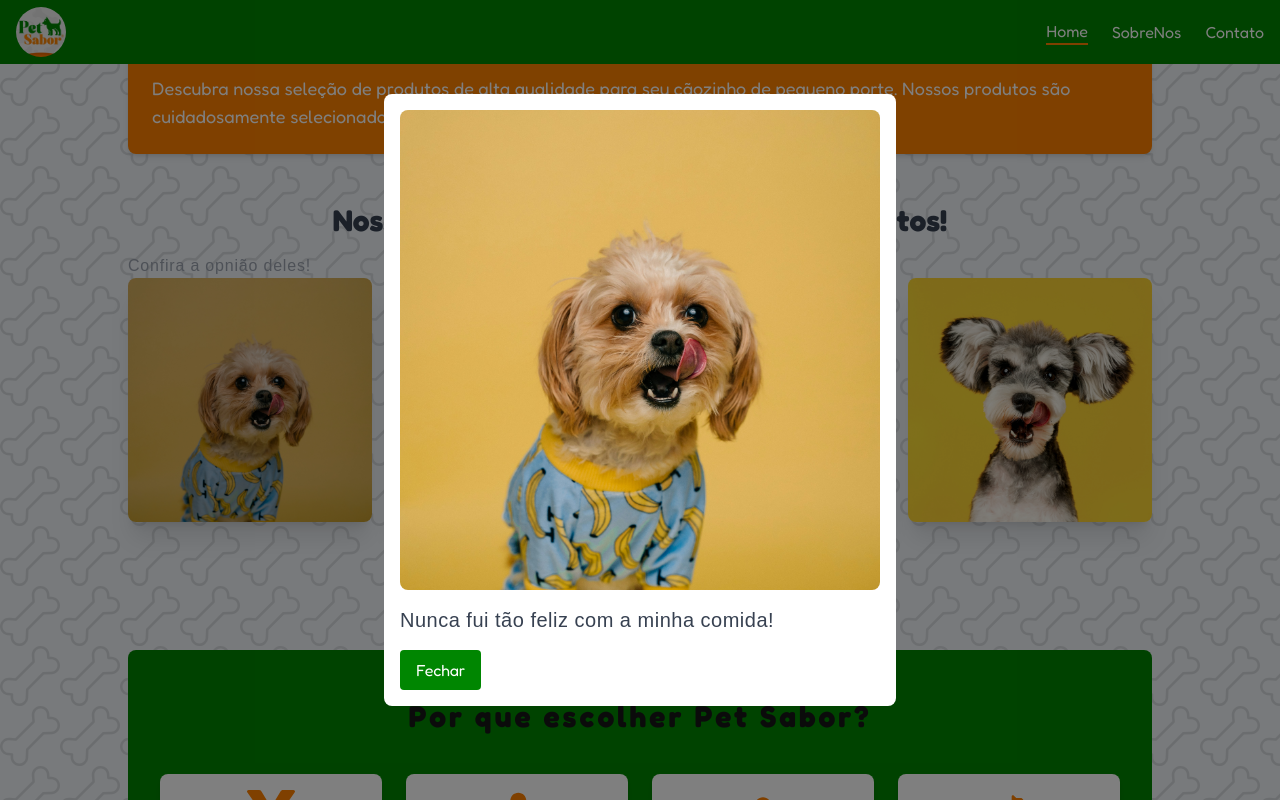
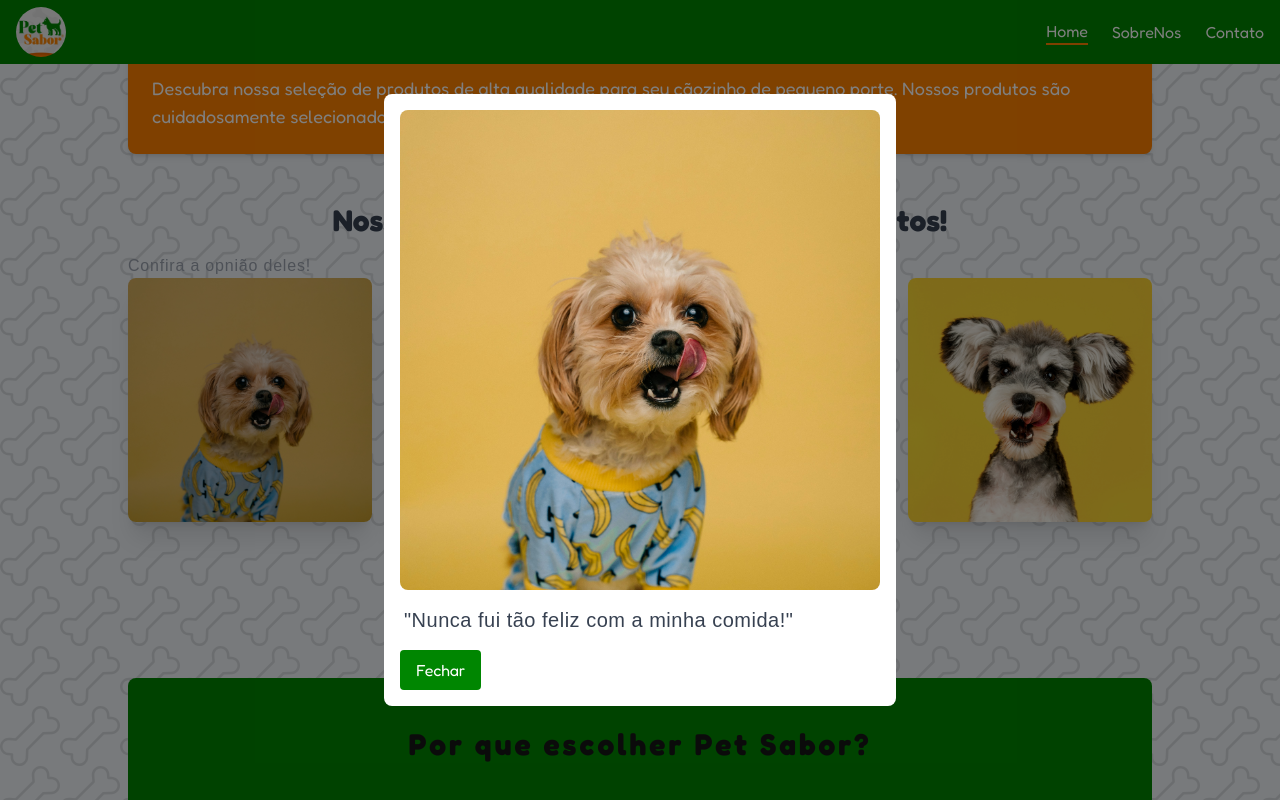
Before and after one commit to gabrielmunck/PetSabor, a Next.js app: page / in a window 1280 px wide. Both pictures are taken after a click on the element 250 px from the left and 934 px from the top of the page. Shown: the part 534-1334 px from the top of the page. Built offline with nearby package versions, Linux system fonts and the light colour scheme.

Commit message:
Pequenas melhorias visuais

```diff
--- a/src/components/DogsSection.tsx
+++ b/src/components/DogsSection.tsx
@@ -32,7 +32,7 @@ const DogsSection: React.FC = () => {
 
     // stopPropagation para evitar que o evento de clique no modal também feche o modal
     return (
-        <div className="container mx-auto mb-6 py-8">
+        <div id="SobreNos" className="container mx-auto mb-6 py-8">
             <h2 className="text-3xl text-center font-sans font-bold text-gray-700 mb-4">Nossos clientes estão mais do que satisfeitos!</h2>
             <p className="text-gray-400 tracking-wider">Confira a opnião deles!</p>
             <div className="grid grid-cols-2 md:grid-cols-4 gap-4">
@@ -70,8 +70,8 @@ const DogsSection: React.FC = () => {
                                 className="rounded-lg object-cover w-full h-full"
                             />
                         </div>
-                        <p className="mt-4 text-xl tracking-wide text-gray-700">
-                            {selectedImage.comment}
+                        <p className="mt-4 pl-1 text-xl tracking-wide text-gray-700">
+                            "{selectedImage.comment}"
                         </p>
                         <button
                             className="mt-4 bg-forest-green font-sans text-white px-4 py-2 rounded hover:bg-pet-orange transition-colors duration-300"
--- a/src/components/Forms.tsx
+++ b/src/components/Forms.tsx
@@ -13,16 +13,13 @@ const RedirectButton: React.FC<RedirectButtonProps> = ({ url, text }) => {
     return (
         <button
             onClick={handleClick}
-            className="bg-pet-orange mb-8 flex justify-center items-center max-w-sm w-full text-center tracking-widest text-white font-sans font-bold py-2 px-4 rounded-lg
+            className="bg-pet-orange mb-12 flex justify-center items-center max-w-sm w-full text-center tracking-widest text-white font-sans font-bold py-2 px-4 rounded-lg
                 shadow-md hover:bg-forest-green transition-colors duration-300
                 transform hover:scale-105 active:scale-95 focus:outline-none
                 focus:ring-2 focus:ring-pet-orange focus:ring-opacity-50"
         >
-            <span className="relative z-10">{text}</span>
-            <span
-                className="absolute inset-0 bg-white opacity-0 rounded-lg
-                    hover:opacity-20 transition-opacity duration-300"
-            ></span>
+            <span className="relative text-3xl z-10">{text}</span>
+            <span className="absolute inset-0 bg-white opacity-0 rounded-lg hover:opacity-20 transition-opacity duration-300"></span>
         </button>
     );
 };
--- a/src/components/Partners.tsx
+++ b/src/components/Partners.tsx
@@ -12,7 +12,7 @@ const QualityItem = ({ icon, title, description }: { icon: React.ReactNode, titl
 
 const Partners: React.FC = () => {
     return (
-        <div id="SobreNos">
+        <div >
             <section className="bg-forest-green rounded-lg py-12 px-8">
                 <div className="container mx-auto">
                     <h2 className="text-xl sm:text-3xl font-sans font-bold tracking-widest text-center mb-10">Por que escolher Pet Sabor?</h2>
```
